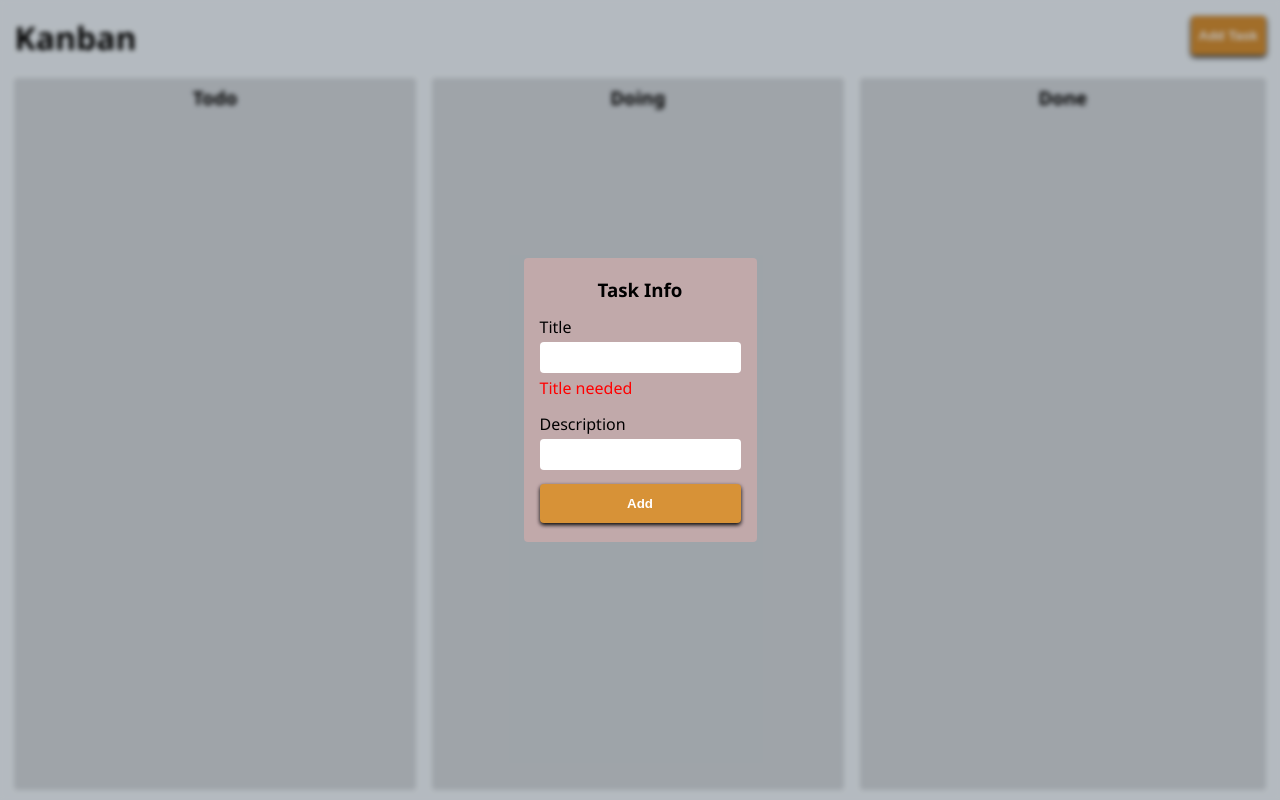
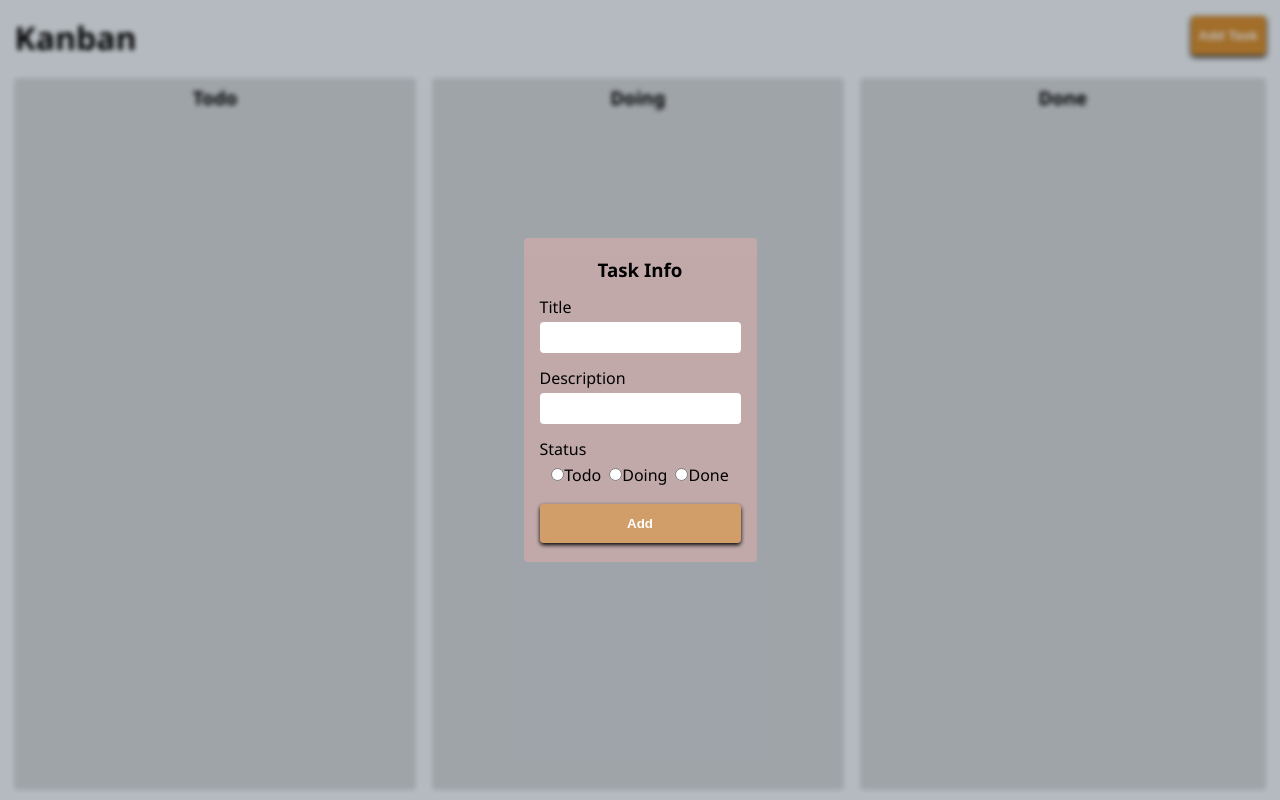
Before and after one commit to garvpatidar04/kanabn_dashBoard_Ng, an Angular app in the folder kanbanDashboard/: page / in a window 1280 px wide. Both pictures are taken after a click on the button "Add Task". Built offline with nearby package versions, Linux system fonts and the light colour scheme.

Commit message:
corrected form

```diff
--- a/kanbanDashboard/src/app/modal/modal.component.css
+++ b/kanbanDashboard/src/app/modal/modal.component.css
@@ -28,7 +28,7 @@
 .titletext, .desctext{
     display: flex;
     flex-direction: column;
-    align-items: start;
+    align-items: flex-start;
     width: 100%;
     gap: 4px;
 }
@@ -47,8 +47,28 @@ button{
     font-weight: 600;
     box-shadow: 0px 2px 4px #000;
 }
+button:hover{
+    transform: scale(1.02);
+}
 button:active{
     box-shadow: 0 0 0 #fff;
     background-color: #de902b;
     transform: translateY(2px);
 }
+button:disabled{
+    box-shadow: 0px 2px 4px #000;
+    background-color: #de912b84;
+    transform: translateY(0);
+}
+.status-options{
+    display: flex;
+    flex-direction: column;
+}
+.options{
+    padding: 4px 0;
+    display: flex;
+    flex-direction: row;
+    align-items: center;
+    justify-content: center;
+    gap: 8px;
+}
--- a/kanbanDashboard/src/app/modal/modal.component.html
+++ b/kanbanDashboard/src/app/modal/modal.component.html
@@ -5,14 +5,31 @@
             <div class="titletext">
                 <label for="titleid">Title</label>
                 <input type="text" id="titleid" formControlName="title">
-                <span style="color: red;" *ngIf="taskForm.get('title')?.invalid || taskForm.get('title')?.touched || taskForm.get('title')?.hasError('minlength')">Title needed</span>
+                <span style="color: red;" *ngIf="taskForm.get('title')?.invalid && taskForm.get('title')?.touched && taskForm.get('title')?.hasError('minlength')">Title required</span>
             </div>
             <div class="desctext">
                 <label for="desc">Description</label>
                 <input type="text" id="desc" formControlName="desc">
-                <span style="color: red;" *ngIf="taskForm.get('desc')?.invalid && taskForm.get('desc')?.touched">Title needed</span>
+                <span style="color: red;" *ngIf="taskForm.get('desc')?.invalid && taskForm.get('desc')?.touched">Description required</span>
             </div>
-            <button type="submit">Add</button>
+            <div class="status-options">
+                <label for="status">Status</label>
+                <div class="options">
+                    <div class="status-radio">
+                        <input type="radio" name="status" id="todo" value="todo" formControlName="status">
+                        <label for="todo">Todo</label>
+                    </div>
+                    <div class="status-radio">
+                        <input type="radio" name="status" id="doing" value="doing" formControlName="status">
+                        <label for="doing">Doing</label>
+                    </div>
+                    <div class="status-radio">
+                        <input type="radio" name="status" id="done" value="done" formControlName="status">
+                        <label for="done">Done</label>
+                    </div>
+                </div>
+            </div>
+            <button [disabled]="!taskForm.valid" type="submit">Add</button>
         </form>
     </div>
 </div>
--- a/kanbanDashboard/src/app/modal/modal.component.ts
+++ b/kanbanDashboard/src/app/modal/modal.component.ts
@@ -14,7 +14,8 @@ export class ModalComponent {
 
   taskForm = new FormGroup({
     title : new FormControl('', [Validators.required, Validators.minLength(2)]),
-    desc : new FormControl('', [Validators.required])
+    desc : new FormControl('', [Validators.required]),
+    status : new FormControl('', [Validators.required]),
   });
 
   constructor(private modalservice: ModalserviceService, private taskdb: TaskdbService){
```
